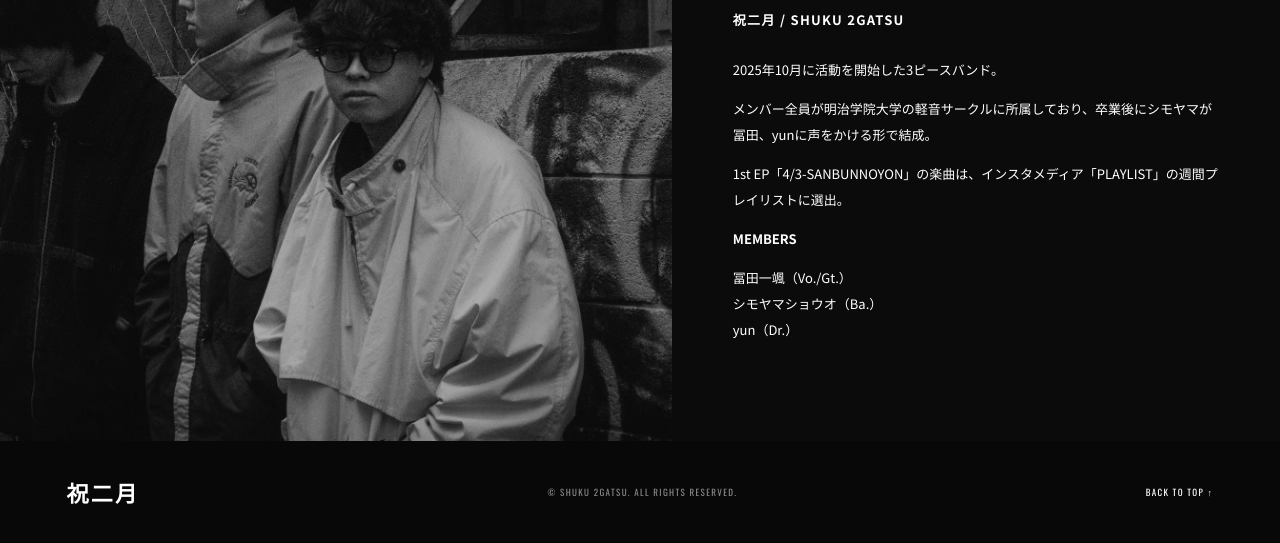
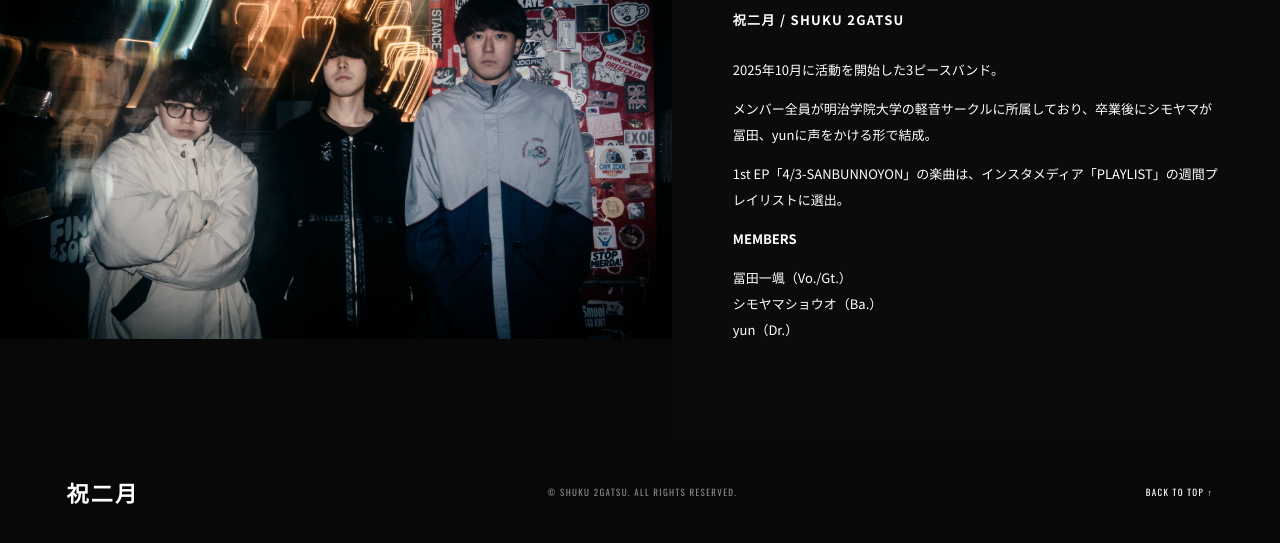
Before and after one commit to shuku2gatsu/shuku2gatsu-official, a plain HTML site: page biography.html in a window 1280 px wide. Shown: the part 342-885 px from the top of the page. Drawn offline with nearby package versions, Linux system fonts and the light colour scheme.

Commit message:
Add files via upload

```diff
--- a/biography.html
+++ b/biography.html
@@ -13,6 +13,16 @@
 <link href="css/style.css?v=20261119-2" rel="stylesheet"/>
 <link href="css/extra-sections.css?v=20261120" rel="stylesheet"/>
 <link href="css/multipage.css?v=20261120-3" rel="stylesheet"/>
+<style>
+/* Biography logo: keep transparent black artwork visible and uncropped */
+.bio-image.bio-logo-image{background:#f4f4f1;display:flex;align-items:center;justify-content:center;padding:clamp(20px,4vw,65px)}
+.bio-image.bio-logo-image img{display:block;width:100%;height:100%;max-height:560px;object-fit:contain;filter:none;opacity:1}
+@media(max-width:700px){.bio-image.bio-logo-image{height:auto;min-height:320px;padding:30px 8%}.bio-image.bio-logo-image img{height:auto;max-height:420px}}
+/* Dedicated biography page: show the entire band photo */
+.bio-image.bio-detail-photo{background:#080808;display:flex;align-items:center;justify-content:center;padding:0;height:auto;min-height:0}
+.bio-image.bio-detail-photo img{display:block;width:100%;height:auto;max-height:none;object-fit:contain;filter:none;opacity:1}
+@media(max-width:700px){.bio-image.bio-detail-photo{height:auto;min-height:0;padding:0}.bio-image.bio-detail-photo img{height:auto;max-height:none;object-fit:contain}}
+</style>
 </head>
 <body class="detail-page">
 <header class="site-header detail-header">
@@ -40,8 +50,8 @@
 </div>
 </nav>
 <main><a class="detail-back" href="index.html">← BACK TO HOME</a><section class="bio-section" id="biography">
-<div class="bio-image">
-<img alt="祝二月 メンバー" src="images/artist-photo.jpg"/>
+<div class="bio-image bio-detail-photo">
+<img alt="祝二月 メンバー3人のアーティスト写真" src="images/biography-photo.jpg"/>
 </div>
 <div class="bio-copy">
 <p class="eyebrow">ABOUT THE BAND</p>
```
Also changed, not shown: images/biography-photo.jpg (added).
